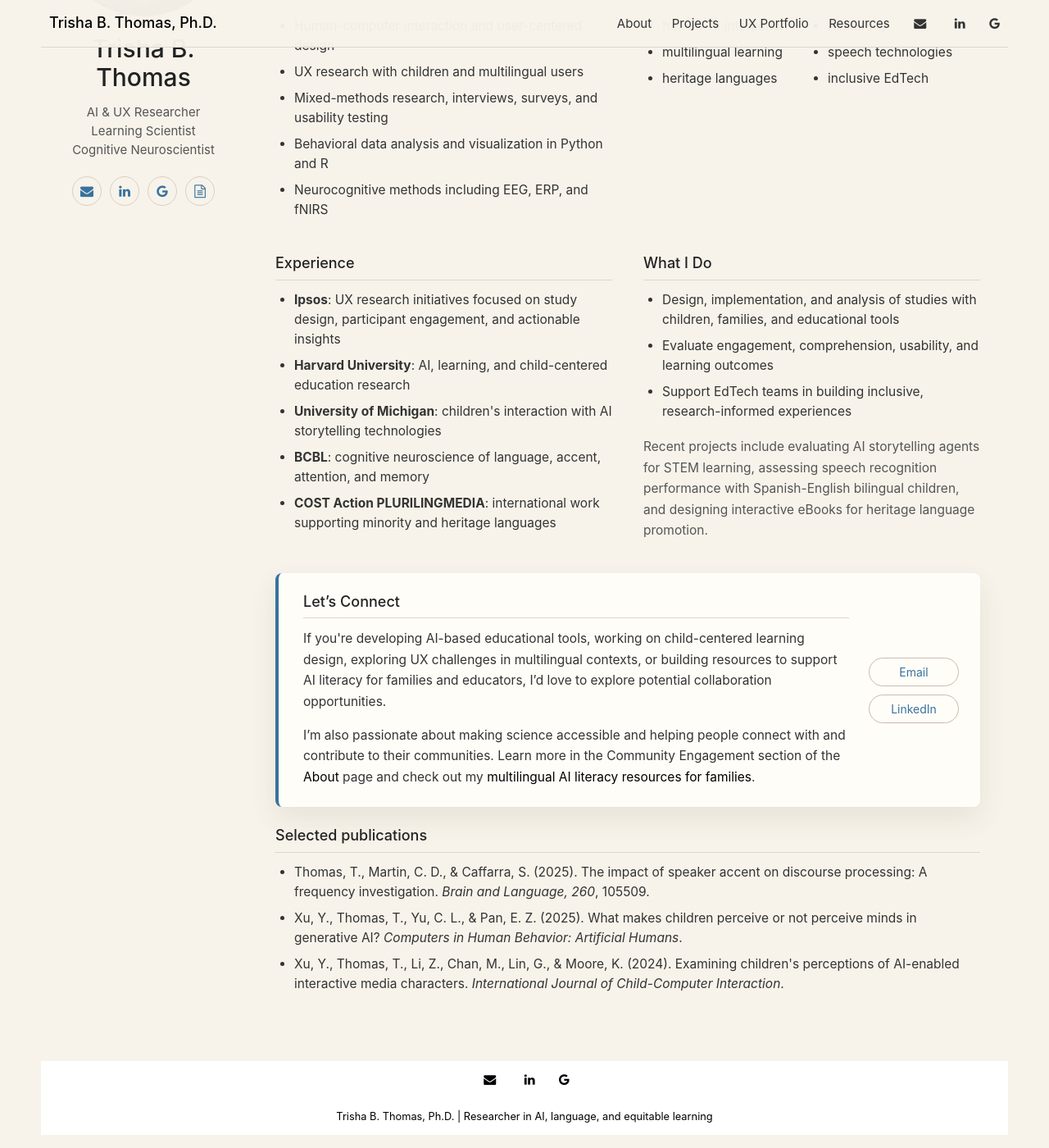
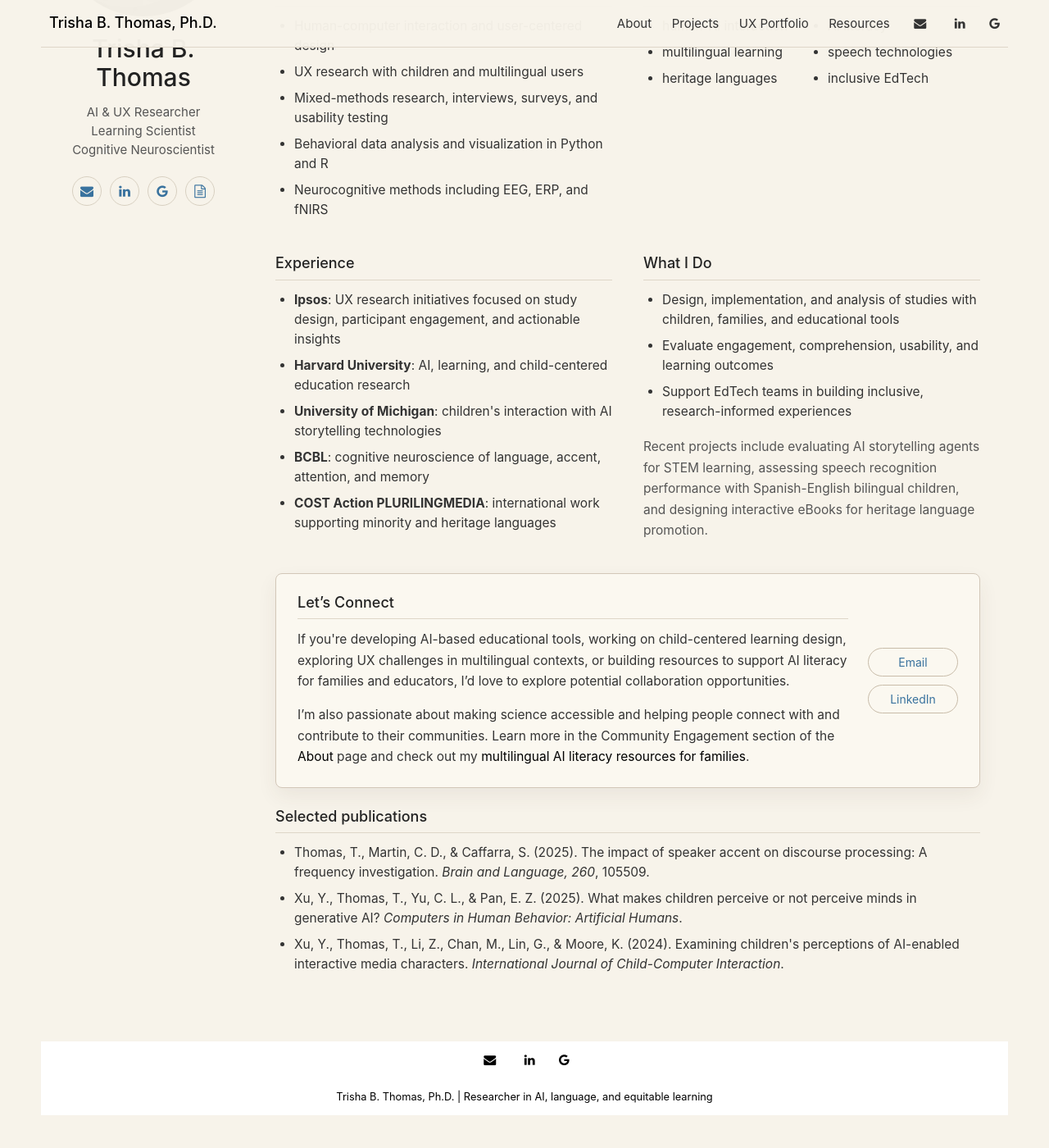
Before and after one commit to tthomas840/tthomas840.github.io, a Jekyll site: the page built from index.html, in a window 1280 px wide and 1400 px high, scrolled down 304 px. Shown: the whole window at 82% size. Built offline with Jekyll 4.4.1, drawn with Linux system fonts in a browser that asks for light colours; nearby versions of some CDN libraries; the list of posts is cut into pages by our own code; after the commit the page ends 1680 px from its top, so only the background shows below that.

Commit message:
Soften connect callout style

```diff
--- a/_sass/_home.scss
+++ b/_sass/_home.scss
@@ -85,16 +85,15 @@
 }
 
 .connect-section {
-  background: #fffdf8;
-  border: 1px solid #cdbfaaa;
-  border-left: 4px solid #39729e;
+  background: #fbf8f0;
+  border: 1px solid #d2c7b8;
   border-radius: 8px;
-  box-shadow: 0 14px 34px rgba(72, 61, 45, 0.09);
+  box-shadow: 0 10px 24px rgba(72, 61, 45, 0.07);
   display: grid;
   gap: 24px;
   grid-template-columns: minmax(0, 1fr) auto;
   max-width: 860px;
-  padding: 24px 26px 24px 30px;
+  padding: 24px 26px;
 }
 
 .connect-section h4 {
```
